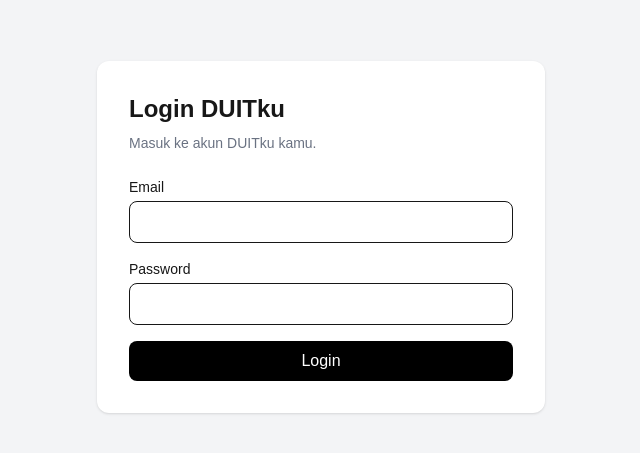
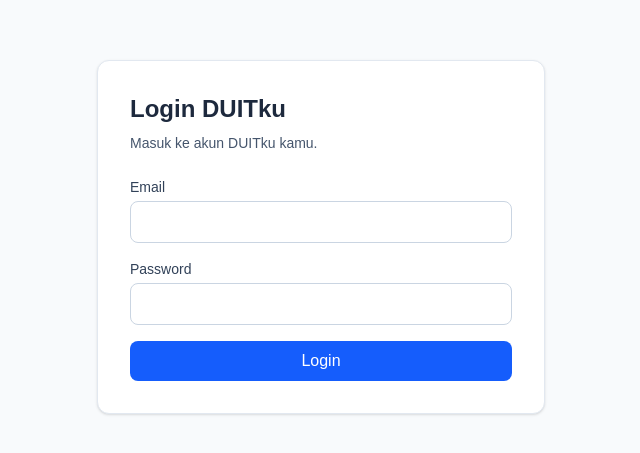
Before and after one commit to dianberlianhutasoit/ppk-pertemuan-4, a Next.js app: page /auth/login in a window 1280 px wide. Shown: the part 163-616 px from the top of the page, without its empty margins (319-959 px from the left). Built offline with nearby package versions, Linux system fonts and the light colour scheme; no server answers.

Commit message:
feat: improve login page styling

```diff
--- a/app/auth/login/page.tsx
+++ b/app/auth/login/page.tsx
@@ -34,19 +34,19 @@
   }
 
   return (
-    <main className="flex min-h-screen items-center justify-center bg-gray-100 px-4">
-      <div className="w-full max-w-md rounded-xl bg-white p-8 shadow">
-        <h1 className="mb-2 text-2xl font-bold">
+    <main className="flex min-h-screen items-center justify-center bg-slate-50 px-4">
+      <div className="w-full max-w-md rounded-xl border border-slate-200 bg-white p-8 shadow-sm">
+        <h1 className="mb-2 text-2xl font-bold text-slate-800">
           Login DUITku
         </h1>
 
-        <p className="mb-6 text-sm text-gray-500">
+        <p className="mb-6 text-sm text-slate-600">
           Masuk ke akun DUITku kamu.
         </p>
 
         <form onSubmit={handleLogin} className="space-y-4">
           <div>
-            <label className="mb-1 block text-sm font-medium">
+            <label className="mb-1 block text-sm font-medium text-slate-700">
               Email
             </label>
 
@@ -55,12 +55,12 @@
               value={email}
               onChange={(event) => setEmail(event.target.value)}
               required
-              className="w-full rounded-lg border px-3 py-2"
+              className="w-full rounded-lg border border-slate-300 bg-white px-3 py-2 text-slate-800 outline-none focus:border-blue-500 focus:ring-2 focus:ring-blue-100"
             />
           </div>
 
           <div>
-            <label className="mb-1 block text-sm font-medium">
+            <label className="mb-1 block text-sm font-medium text-slate-700">
               Password
             </label>
 
@@ -69,7 +69,7 @@
               value={password}
               onChange={(event) => setPassword(event.target.value)}
               required
-              className="w-full rounded-lg border px-3 py-2"
+              className="w-full rounded-lg border border-slate-300 bg-white px-3 py-2 text-slate-800 outline-none focus:border-blue-500 focus:ring-2 focus:ring-blue-100"
             />
           </div>
 
@@ -82,7 +82,7 @@
           <button
             type="submit"
             disabled={loading}
-            className="w-full rounded-lg bg-black px-4 py-2 text-white disabled:opacity-50"
+            className="w-full rounded-lg bg-blue-600 px-4 py-2 text-white transition hover:bg-blue-700 disabled:opacity-50"
           >
             {loading ? "Memproses..." : "Login"}
           </button>
```
